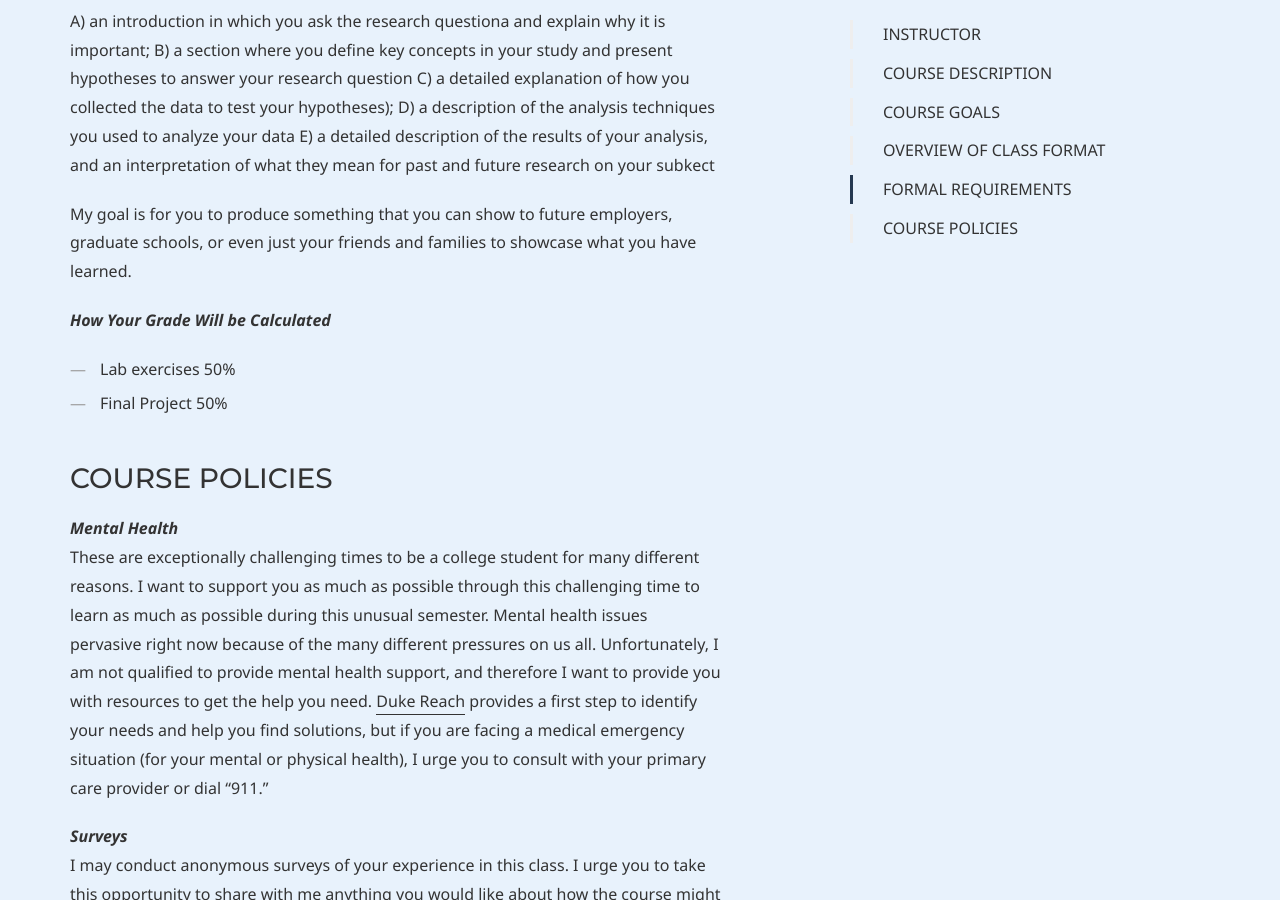
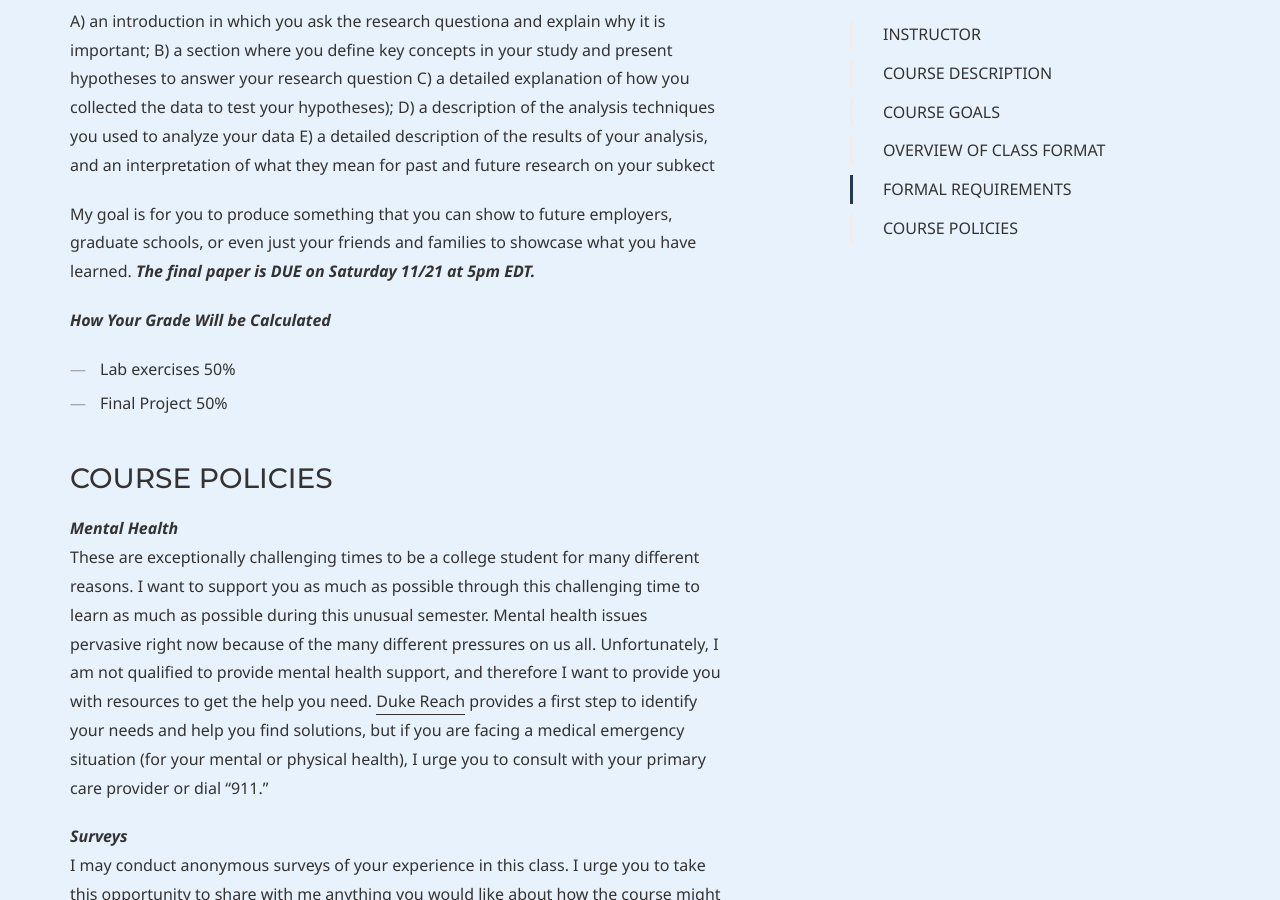
Before and after one commit to dssoc/dssoc.github.io, a Jekyll site: the page built from course.md, in a window 1280 px wide and 900 px high, scrolled down 6223 px. Built offline with Jekyll 4.4.1, drawn with Linux system fonts in a browser that asks for light colours; some web fonts are replaced.

Commit message:
added final paper due date.

```diff
--- a/course.md
+++ b/course.md
@@ -121,7 +121,7 @@ C) a detailed explanation of how you collected the data to test your hypotheses)
 D) a description of the analysis techniques you used to analyze your data
 E) a detailed description of the results of your analysis, and an interpretation of what they mean for past and future research on your subkect
 
-My goal is for you to produce something that you can show to future employers, graduate schools, or even just your friends and families to showcase what you have learned.
+My goal is for you to produce something that you can show to future employers, graduate schools, or even just your friends and families to showcase what you have learned. ***The final paper is DUE on Saturday 11/21 at 5pm EDT.***
 
 ***How Your Grade Will be Calculated***
 <br/>
```
